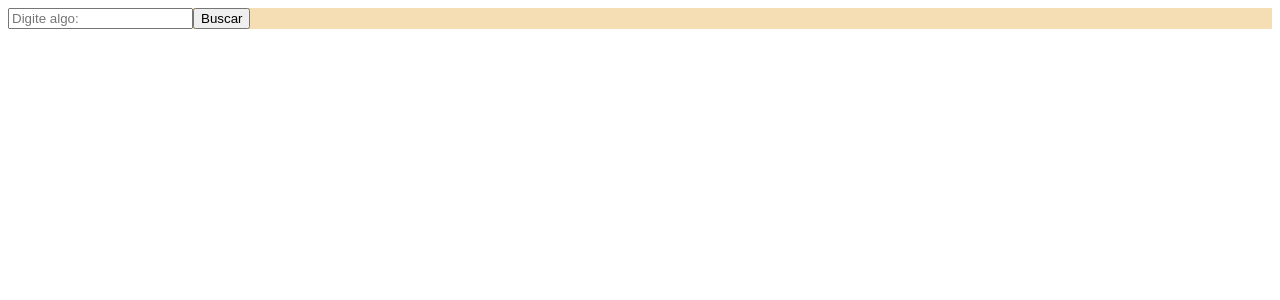
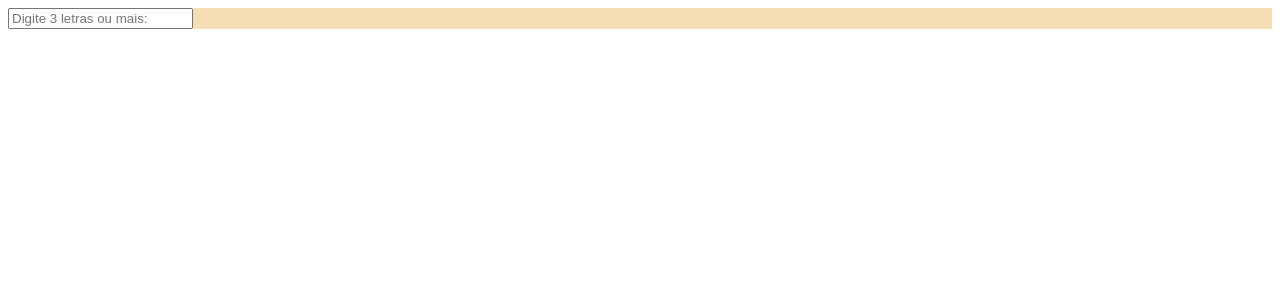
Before and after one commit to mauricioluanss/Desafio-Tecnico-Front-End, a Vue app: page / in a window 1280 px wide. Shown: the top 300 px of the page. Built offline with nearby package versions, Linux system fonts and the light colour scheme.

Commit message:
removi a busca por botão. Agora, a busca ocorre através da digitação no input, a partir de 4 caracteres. Inseri também validações da propriedades nos métodos computed.

```diff
--- a/src/components/CardLivro.vue
+++ b/src/components/CardLivro.vue
@@ -1,6 +1,6 @@
 <template>
   <div>
-    <img :src="thumbnail" alt="capa" />
+    <!--<img :src="thumbnail" alt="capa" />-->
     {{ titulo }} - {{ autor }}
   </div>
 </template>
@@ -20,14 +20,18 @@ export default {
   },
 
   computed: {
-    thumbnail() {
+    /* thumbnail() {
       return this.livro.volumeInfo.imageLinks.thumbnail
-    },
+    }, */
     titulo() {
       return this.livro.volumeInfo.title
     },
     autor() {
-      return this.livro.volumeInfo.authors[0]
+      if (this.livro.volumeInfo.authors) {
+        return this.livro.volumeInfo.authors.join(', ')
+      } else {
+        return "autor(res) não encontrado(s)"
+      }
     },
   },
 }
--- a/src/components/InputBuscaLivros.vue
+++ b/src/components/InputBuscaLivros.vue
@@ -4,8 +4,8 @@ livros que tenhas relação com a minha busca.
 -->
 <template>
   <form>
-    <input v-model="pesquisa" type="text" placeholder="Digite algo: " />
-    <button type="button" @click="buscaLivros">Buscar</button>
+    <input v-model="pesquisa" type="text" placeholder="Digite 3 letras ou mais: " />
+    <!--<button type="button" @click="buscaLivros">Buscar</button> - removi pois usei a funcionalidade do watch-->
 
     <!--laço para mandar cada livro para dentro do component card.-->
     <ul>
@@ -36,12 +36,24 @@ export default {
 
   computed: {},
 
-  watch: {},
+  watch: {
+    pesquisa() {
+      console.log(this.pesquisa) //debug
+      if (this.pesquisa.length > 3) {
+        console.log(this.pesquisa) //debug
+        this.buscaLivros() //chama a funcao de busca
+      }
+    },
+  },
 
   methods: {
     async buscaLivros() {
-      this.resultadoPesquisa = await requisicao(this.pesquisa)
-      console.log(this.pesquisa) // debug
+      try {
+        this.resultadoPesquisa = await requisicao(this.pesquisa)
+        console.log(this.resultadoPesquisa) // debug
+      } catch (erro) {
+        console.log(erro)
+      }
     },
   },
 }
```
